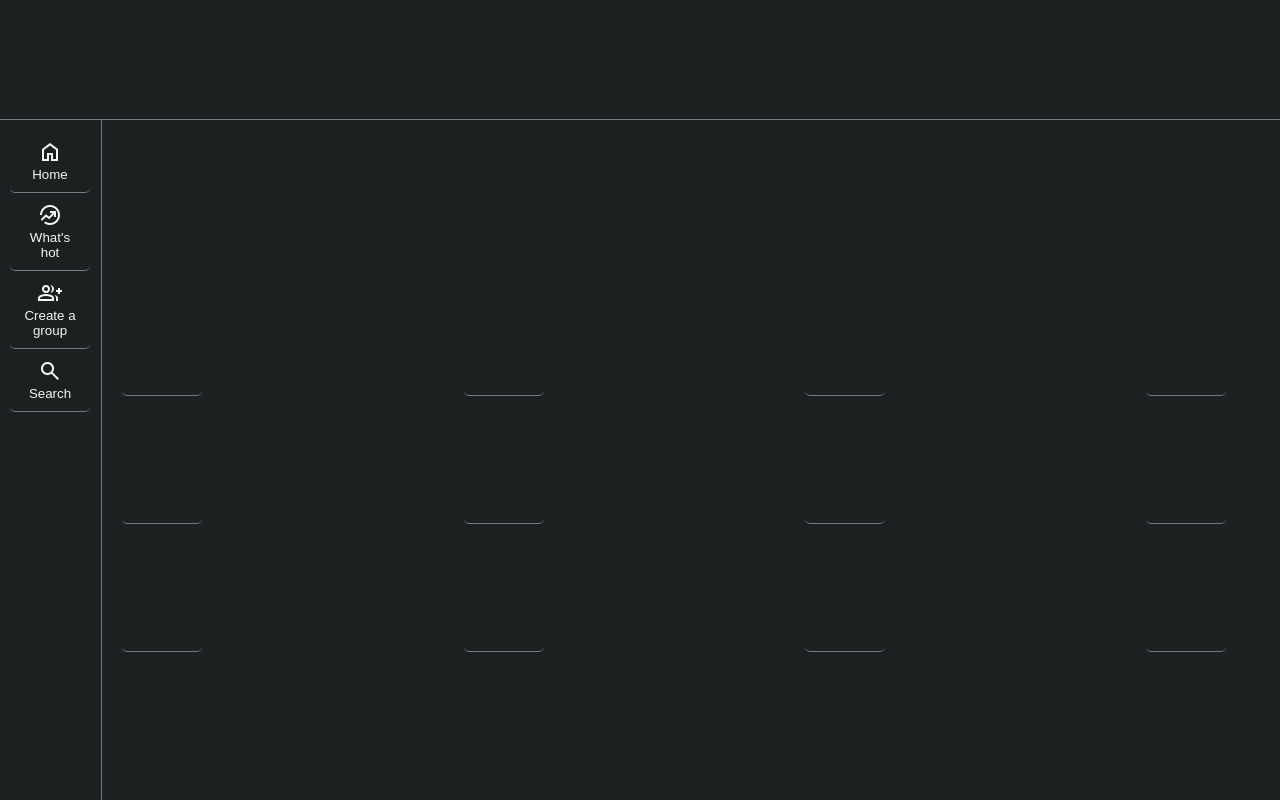
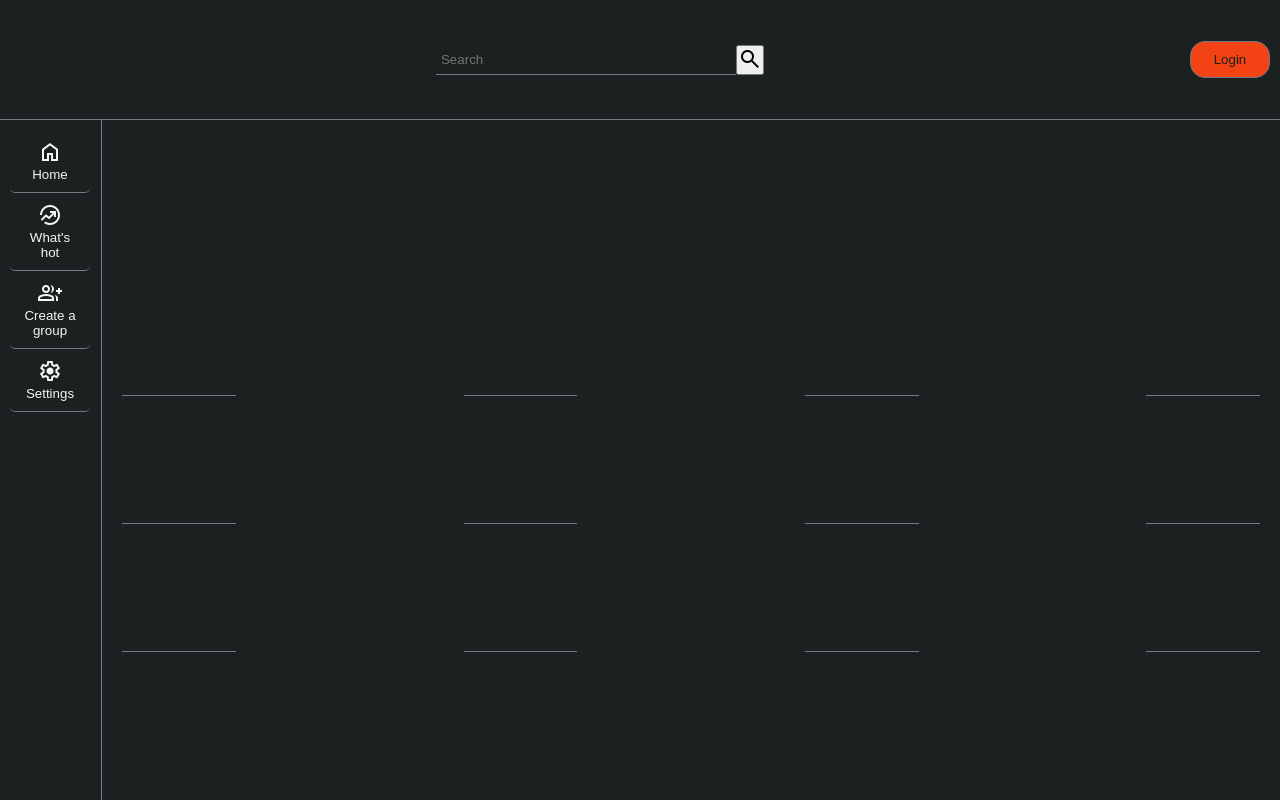
Before and after one commit to DarkGypsy/retoTzuzul_Frontend_II, a plain HTML site: page index.html in a window 1280 px wide. Drawn offline with nearby package versions, Linux system fonts and the light colour scheme.

Commit message:
Search bar added

```diff
--- a/index.html
+++ b/index.html
@@ -14,49 +14,66 @@
 </head>
 <body>
     <header>
+    <img src="" alt="">
+
+    <div class="search-bar">
+        <input type="text" placeholder="Search" class="search">
+        <button class="search-btn"> <span class="material-symbols-outlined">
+            search
+            </span>
+            </button>
+    </div>
+        <a href="">
+            <button class="hd-btn">
+                <p>Login</p>
+             </button>
+        </a>
+
+
 
     </header>
     <nav>
-        <button>
+
             <a href="">
-                <div>
+                <button class="nav-btn">
                     <span class="material-symbols-outlined">
                         home
                         </span>
                         <p>Home</p>
-                </div>
+                </button>
             </a>
-        </button>
-        <button>
+
+
             <a href="">
-                <div>
+                <button class="nav-btn">
                     <span class="material-symbols-outlined">
                         whatshot
                         </span>
                         <p>What's hot</p>
-                </div>
+                </button>
             </a>
-        </button>
-        <button>
+
+
             <a href="">
-                <div>
+                <button class="nav-btn">
                     <span class="material-symbols-outlined">
                         group_add
                         </span>
                         <p>Create a group</p>
-                </div>
+                </button>
             </a>
-        </button>
-        <button>
-            <a href="">
-                <div>
+
+
+            <a href="./settings.html">
+                <button class="nav-btn">
+
                     <span class="material-symbols-outlined">
-                        search
-                        </span>
-                        <p>Search</p>
-                </div>
+                        settings
+                    </span>
+                    <p>Settings</p>
+                </button>
             </a>
-        </button>
+
     </nav>
    <main>
        <div></div>
--- a/style.css
+++ b/style.css
@@ -17,13 +17,62 @@ body{
 
 }
 a{
+    color: #f5f5f5;
     text-decoration: none;
+    transition: 0.5s;
 }
+/*-------------Principio del header-----------*/
 header{
     grid-area: header;
+    display: flex;
+    justify-content: space-between;
+    align-items: center;
+    padding: 10px;
     height: 100%;
     border-bottom: 1px solid #717c89;
 }
+.hd-btn{
+    border: none;
+    color: #1b2021;
+    background-color: #f34213;
+    padding: 10px;
+    width: 80px;
+    border: 1px solid #717c89;
+    border-radius: 15px;
+    cursor: pointer;
+    transition: 0.5s;
+}
+
+.hd-btn:hover{
+    color: #f34213;
+    background-color: #1b2021;
+    text-shadow: 2px 2px 15px #f34213;
+}
+.search-bar{
+    border: none;
+    display: flex;
+}
+.search{
+    padding: 5px;
+    width: 300px;
+    height: 30px;
+    border: none;
+    border-bottom: 1px solid #717c89;
+    background-color: transparent;
+    transition: 0.5s;
+
+}
+.search:hover{
+    border: none;
+    border-bottom: 1px solid #f34213;
+
+}
+.search-btn{
+    height: 30px;
+}
+/*----------Final del header*-----------/
+
+/*--------Barra lateral de navegacion---------*/
 nav{
     grid-area: nav;
     background-color: #1b2021;
@@ -31,27 +80,33 @@ nav{
     width: 100%;
     height: auto;
     border-right: 1px solid #717c89;
-}
-button{
 
-    width: 80px;
-    border: none;
-    background-color: #1b2021;
 }
 
-div{
+.nav-btn{
+    border: none;
+    color: #f5f5f5;
+    background-color: transparent;
     padding: 10px;
-    color: #f5f5f5;
     width: 80px;
     border-bottom: 1px solid #717c89;
     border-radius: 5px;
+    cursor: pointer;
+    transition: 0.5s;
 }
 
-div:hover{
+.nav-btn:hover{
     box-shadow: inset 0 -3px 0.5px #f34213;
     color: #f34213;
     text-shadow: 1px 1px 10px #f34213;
 }
+.nav-btn a:hover{
+    color: #f34213;
+    text-shadow: 1px 1px 10px #f34213;
+}
+
+/*--------Fin de la barra de navegacion---------*/
+
 main{
     padding: 20px;
     grid-area: main;
@@ -64,3 +119,6 @@ main{
 
 
 }
+div{
+    border-bottom: 1px solid #717c89;
+}
```
Also changed, not shown: settings.html (added, +12 -0 lines).
